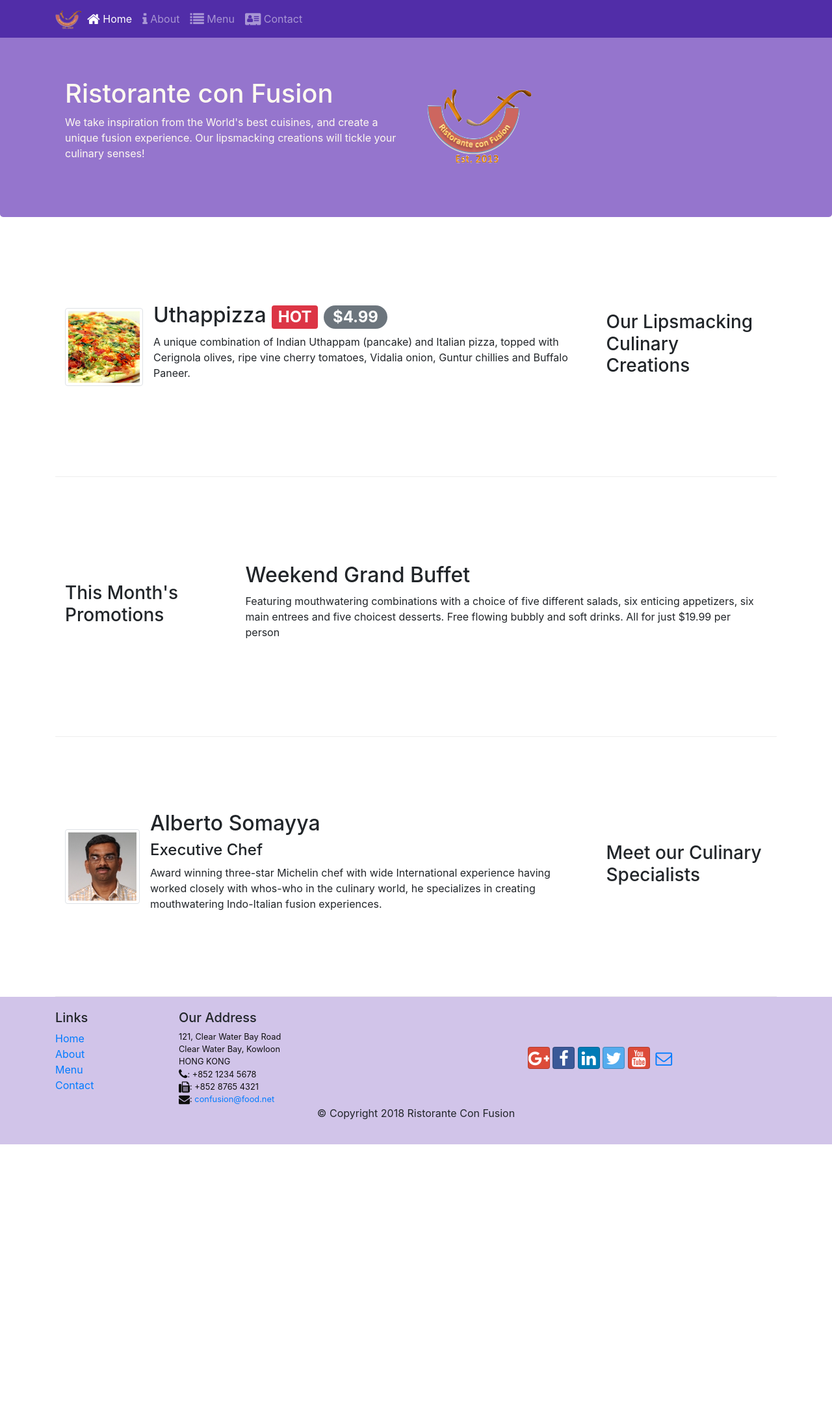
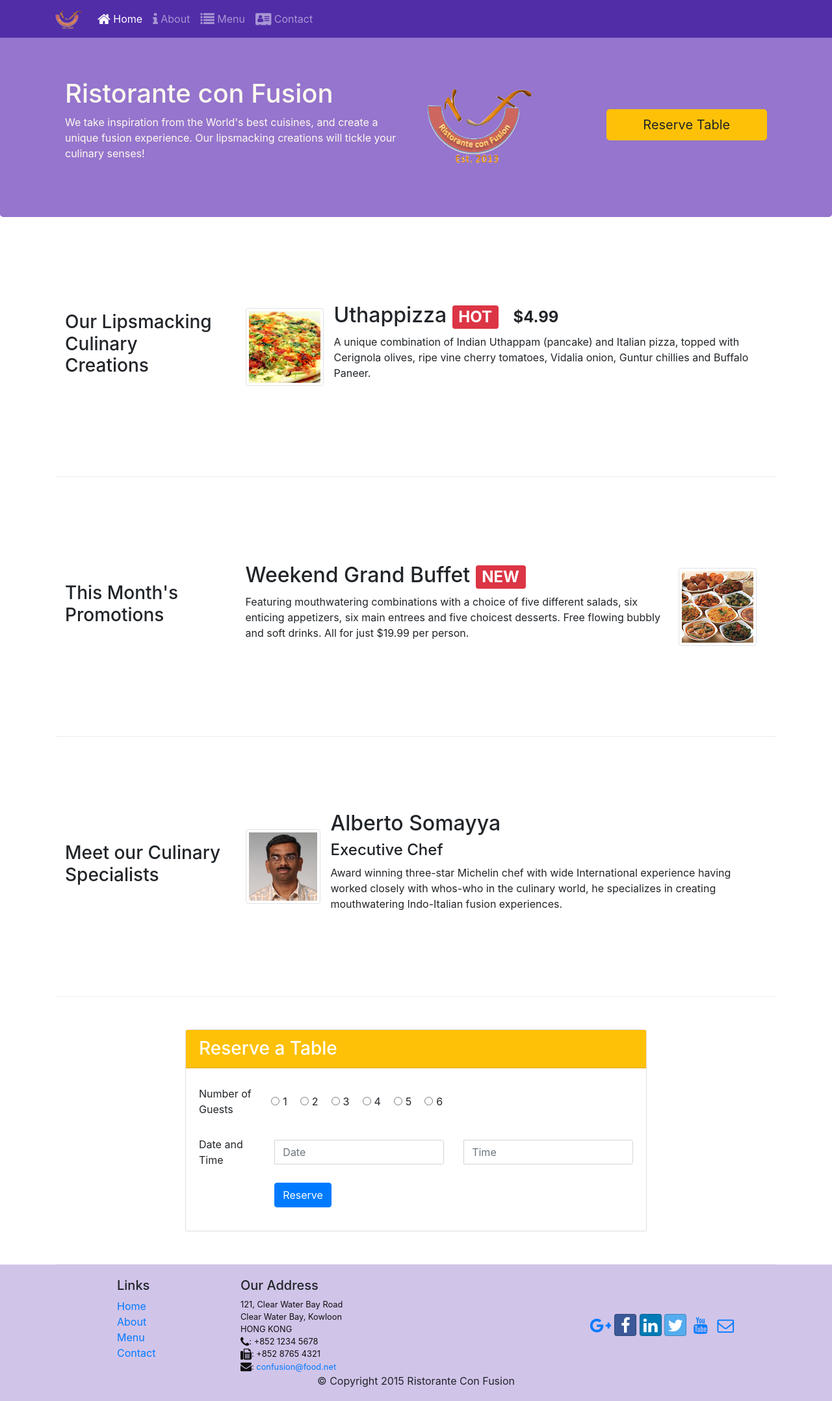
Before and after one commit to ashhar001/conFusion, a website: page index.html in a window 1280 px wide. Shown: the top 2156 px of the page at 65% size. Before the commit the page ends 1811 px from the top, so only its background shows below. Drawn offline with nearby package versions, Linux system fonts and the light colour scheme.

Commit message:
Assignment 2

```diff
--- a/css/styles.css
+++ b/css/styles.css
@@ -37,3 +37,12 @@ body{
 .navbar-dark{
     background-color: #512DA8;
 }
+
+
+input[type="radio"]{
+    margin-right: 0px 10px 0px 10px;
+}
+
+.form-check-label{
+    padding: 0px 10px 0px 10px;
+}
--- a/index.html
+++ b/index.html
@@ -7,45 +7,31 @@
 	<meta name="viewport" content="width=device-width, initial-scale=1, shrink-to-fit=no">
 	<meta http-equiv="x-ua-compatible" content="ie=edge">
 
-    <!-- Bootstrap CSS -->
+	<!-- CSS -->
 	<link rel="stylesheet" href="node_modules/bootstrap/dist/css/bootstrap.min.css">
 	<link rel="stylesheet" href="node_modules/font-awesome/css/font-awesome.min.css">
-    <link rel="stylesheet" href="node_modules/bootstrap-social/bootstrap-social.css">
+	<link rel="stylesheet" href="css/bootstrap-social.css">
 	<link rel="stylesheet" href="css/styles.css">
 
 	<title>Ristorante Con Fusion</title>
 </head>
 
 <body>
-
-    <nav class="navbar navbar-dark navbar-expand-sm fixed-top" >
+    <nav class="navbar navbar-dark navbar-expand-md fixed-top">
         <div class="container">
-
             <button class="navbar-toggler" type="button" data-toggle="collapse" data-target="#Navbar">
                 <span class="navbar-toggler-icon"></span>
             </button>
-
-            <a class="navbar-brand mr-auto" href="#"><img src="img/logo.png" height="30" width="41"></a>
-
+           <a class="navbar-brand" href="#"><img src="img/logo.png" height="30" width="41"></a>
            <div class="collapse navbar-collapse" id="Navbar">
-                <ul class="navbar-nav mr-auto">
-                    <li class="nav-item active">
-                        <a class="nav-link" href="#"><span class="fa fa-home fa-lg"></span> Home</a>
-                    </li>
-                    <li class="nav-item">
-                        <a class="nav-link" href="./aboutus.html"> <span class="fa fa-info fa-lg"></span> About</a>
-                    </li>
-                    <li class="nav-item">
-                        <a class="nav-link" href="#"><span class="fa fa-list fa-lg"></span> Menu</a>
-                    </li>
-                    <li class="nav-item">
-                        <a class="nav-link" href="./contactus.html"><span class="fa fa-address-card fa-lg"></span> Contact</a>
-                    </li>
+                <ul class="navbar-nav">
+                    <li class="nav-item active"><a class="nav-link" href="#"><span class="fa fa-home fa-lg"></span> Home</a></li>
+                    <li class="nav-item"><a class="nav-link" href="./aboutus.html"><span class="fa fa-info fa-lg"></span> About</a></li>
+                    <li class="nav-item"><a class="nav-link" href="#"><span class="fa fa-list fa-lg"></span> Menu</a></li>
+                    <li class="nav-item"><a class="nav-link" href="./contactus.html"><span class="fa fa-address-card fa-lg"></span> Contact</a></li>
                 </ul>
             </div>
-
         </div>
-
     </nav>
 
     <header class="jumbotron">
@@ -56,7 +42,10 @@
                     <p>We take inspiration from the World's best cuisines, and create a unique fusion experience. Our lipsmacking creations will tickle your culinary senses!</p>
                 </div>
                 <div class="col-12 col-sm align-self-center">
-                    <img src="img/logo.png " class="img-fluid">
+                    <img src="img/logo.png" class="img-fluid">
+                </div>
+                <div class="col-12 col-sm align-self-center">
+                    <a class="btn btn-warning btn-block btn-lg" href="#reservetable" role="button">Reserve Table</a>
                 </div>
             </div>
         </div>
@@ -64,46 +53,110 @@
 
     <div class="container">
         <div class="row row-content align-items-center">
-            <div class="col-12 col-sm-4 order-sm-last col-md-3">
+            <div class="col-sm-4 col-md-3 flex-last">
                 <h3>Our Lipsmacking Culinary Creations</h3>
             </div>
-            <div class="col col-sm order-sm-first col-md">
-
+            <div class="col-sm col-md flex-first">
                 <div class="media">
-                    <img class="d-flex mr-3 img-thumbnail align-self-center"
-                        src="img/uthappizza.png" alt="uthappizza">
+                    <img class="d-flex mr-3 img-thumbnail align-self-center" src="img/uthappizza.png" alt="Uthappizza">
                     <div class="media-body">
-                            <h2 class="mt-0">Uthappizza <span class="badge badge-danger">HOT</span> <span class="badge badge-pill badge-secondary">$4.99</span></h2>
-                            <p>A unique combination of Indian Uthappam (pancake) and Italian pizza, topped with Cerignola olives, ripe vine cherry tomatoes, Vidalia onion, Guntur chillies and Buffalo Paneer.</p>
+                        <h2 class="mt-0">Uthappizza <span class="badge badge-danger">HOT</span> <span class="badge badge-pill badge-default">$4.99</span></h2>
+                        <p class="hidden-xs-down d-none d-sm-block">A unique combination of Indian Uthappam (pancake) and
+                          Italian pizza, topped with Cerignola olives, ripe vine
+                          cherry tomatoes, Vidalia onion, Guntur chillies and
+                          Buffalo Paneer.</p>
                     </div>
                 </div>
-
-            </div>
-        </div>
-
-
-        <div class="row row-content align-items-center">
-            <div class="col-12 col-sm-4 col-md-3">
-                <h3>This Month's Promotions</h3>
-            </div>
-            <div class="col col-sm col-md">
-                <h2>Weekend Grand Buffet</h2>
-                <p>Featuring mouthwatering combinations with a choice of five different salads, six enticing appetizers, six main entrees and five choicest desserts. Free flowing bubbly and soft drinks. All for just $19.99 per person </p>
             </div>
         </div>
 
         <div class="row row-content align-items-center">
-            <div class="col-12 col-sm-4 order-sm-last col-md-3">
+            <div class="col-sm-4 col-md-3">
+                <h3>This Month's Promotions</h3>
+            </div>
+            <div class="col-sm col-md">
+                <div class="media">
+
+                    <div class="media-body flex-first">
+                        <h2 class="mt-0">Weekend Grand Buffet <span class="badge badge-danger">NEW</span></h2>
+                        <p class="hidden-xs-down d-none d-sm-block">Featuring mouthwatering combinations with a choice of five different salads, six enticing appetizers, six main entrees and five choicest desserts. Free flowing bubbly and soft drinks. All for just $19.99 per person.</p>
+                    </div>
+                    <img class="d-flex mr-3 img-thumbnail align-self-center flex-last" src="img/buffet.png" alt="Buffet">
+                </div>
+            </div>
+        </div>
+
+        <div class="row row-content align-items-center">
+            <div class="col-sm-4 col-md-3 flex-last">
                 <h3>Meet our Culinary Specialists</h3>
             </div>
-            <div class="col col-sm order-sm-first col-md">
+            <div class="col-sm col-md flex-first">
                 <div class="media">
                     <img class="d-flex mr-3 img-thumbnail align-self-center"
-                    src="img/alberto.png" alt="alberto">
+                         src="img/alberto.png" alt="Alberto Somayya">
                     <div class="media-body">
                         <h2 class="mt-0">Alberto Somayya</h2>
                         <h4>Executive Chef</h4>
-                        <p class="d-none d-sm-block">Award winning three-star Michelin chef with wide International experience having worked closely with whos-who in the culinary world, he specializes in creating mouthwatering Indo-Italian fusion experiences. </p>
+                        <p class="hidden-xs-down d-none d-sm-block">Award winning three-star Michelin chef with wide
+                         International experience having worked closely with
+                         whos-who in the culinary world, he specializes in
+                          creating mouthwatering Indo-Italian fusion experiences.
+                         </p>
+                    </div>
+                </div>
+            </div>
+        </div>
+
+        <div class="row row-content justify-content-center justify-content-center">
+            <div class="col col-sm-8 align-self-center">
+                <div class="card">
+                    <h3 class="card-header bg-warning text-white">Reserve a Table</h3>
+                    <div class="card-body">
+						<form id="reservetable">
+							<div class="form-group row align-items-center">
+								<label class="col-12 col-sm-2 col-form-label">Number of Guests</label>
+								<div class="form-check form-check-inline col-12 col-sm">
+									<label class="form-check-label">
+										<input type="radio" class="form-check-input " id="numberofguest1" name="numberofguest" value="1">1
+									</label>
+									<label class="form-check-label">
+										<input type="radio" class="form-check-input" id="numberofguest2" name="numberofguest" value="2">2
+									</label>
+									<label class="form-check-label">
+										<input type="radio" class="form-check-input" id="numberofguest3" name="numberofguest" value="2">3
+									</label>
+									<label class="form-check-label">
+										<input type="radio" class="form-check-input" id="numberofguest4" name="numberofguest" value="2">4
+									</label>
+									<label class="form-check-label">
+										<input type="radio" class="form-check-input" id="numberofguest5" name="numberofguest" value="2">5
+									</label>
+									<label class="form-check-label">
+										<input type="radio" class="form-check-input" id="numberofguest6" name="numberofguest" value="2">6
+									</label>
+								</div>
+							</div>
+							<div class="form-group row align-items-center">
+								<label class="col-12 col-sm-2 col-form-label">Date and Time</label>
+								<div class="col-12 col-sm-5">
+									<div class="input-group">
+										<i class="input-group-addon" aria-hidden="true"></i>
+										<input type="text" class="form-control" id="date" name="date" placeholder="Date">
+									</div>
+								</div>
+								<div class="col-12 col-sm-5">
+									<div class="input-group">
+										<i class="input-group-addon" aria-hidden="true"></i>
+										<input type="text" class="form-control" id="time" name="time" placeholder="Time">
+									</div>
+								</div>
+							</div>
+							<div class="form-group row">
+								<div class="offset-sm-2 col-md-10">
+									<button type="submit" class="btn btn-primary">Reserve</button>
+								</div>
+							</div>
+						</form>
 					</div>
 				</div>
 			</div>
@@ -113,7 +166,7 @@
     <footer class="footer">
         <div class="container">
             <div class="row">
-                <div class=" col-4 col-sm-2">
+                <div class="col-5 offset-1 col-sm-2">
                     <h5>Links</h5>
                     <ul class="list-unstyled">
                         <li><a href="#">Home</a></li>
@@ -122,7 +175,7 @@
                         <li><a href="./contactus.html">Contact</a></li>
                     </ul>
                 </div>
-                <div class="col-7 col-sm-5">
+                <div class="col-6 col-sm-5">
                     <h5>Our Address</h5>
                     <address>
 		              121, Clear Water Bay Road<br>
@@ -130,32 +183,32 @@
 		              HONG KONG<br>
 		              <i class="fa fa-phone fa-lg"></i>: +852 1234 5678<br>
 		              <i class="fa fa-fax fa-lg"></i>: +852 8765 4321<br>
-		              <i class="fa fa-envelope fa-lg"></i>: <a href="mailto:confusion@food.net">confusion@food.net</a>
+		              <i class="fa fa-envelope fa-lg"></i>:
+                      <a href="mailto:confusion@food.net">confusion@food.net</a>
 		           </address>
                 </div>
-                <div class="col-12 col-sm-4 align-self-center">
-                    <div class="text-center">
-                        <a class="btn btn-social-icon btn-google" href="http://google.com/+"><i class="fa fa-google-plus fa-lg"></i> </a>
-                        <a class="btn btn-social-icon btn-facebook" href="http://www.facebook.com/profile.php?id="><i class="fa fa-facebook fa-lg"></i> </a>
-                        <a class="btn btn-social-icon btn-linkedin" href="http://www.linkedin.com/in/"><i class="fa fa-linkedin fa-lg"></i> </a>
-                        <a class="btn btn-social-icon btn-twitter" href="http://twitter.com/"><i class="fa fa-twitter fa-lg"></i> </a>
-                        <a class="btn btn-social-icon btn-google" href="http://youtube.com/"><i class="fa fa-youtube fa-lg"></i> </a>
-                        <a class="btn btn-social-icon" href="mailto:"><i class="fa fa-envelope-o fa-lg"></i></a>
+                <div class="col-sm align-self-center">
+                    <div style="text-align:center">
+                        <a class="btn btn-social-icon btn-google-plus" href="http://google.com/+"><i class="fa fa-google-plus"></i></a>
+                        <a class="btn btn-social-icon btn-facebook" href="http://www.facebook.com/profile.php?id="><i class="fa fa-facebook"></i></a>
+                        <a class="btn btn-social-icon btn-linkedin" href="http://www.linkedin.com/in/"><i class="fa fa-linkedin"></i></a>
+                        <a class="btn btn-social-icon btn-twitter" href="http://twitter.com/"><i class="fa fa-twitter"></i></a>
+                        <a class="btn btn-social-icon btn-youtube" href="http://youtube.com/"><i class="fa fa-youtube"></i></a>
+                        <a class="btn btn-social-icon" href="mailto:"><i class="fa fa-envelope-o"></i></a>
                     </div>
                 </div>
            </div>
-
            <div class="row justify-content-center">
                 <div class="col-auto">
-                    <p>© Copyright 2018 Ristorante Con Fusion</p>
+                    <p>© Copyright 2015 Ristorante Con Fusion</p>
                 </div>
            </div>
         </div>
     </footer>
 
-    <!-- jQuery first, then Popper.js, then Bootstrap JS. -->
-    <script src="node_modules/jquery/dist/jquery.slim.min.js"></script>
-    <script src="node_modules/popper.js/dist/umd/popper.min.js"></script>
+    <!-- jQuery first, then Tether, then Bootstrap JS. -->
+    <script src="node_modules/jquery/dist/jquery.min.js"></script>
+    <script src="node_modules/tether/dist/js/tether.min.js"></script>
     <script src="node_modules/bootstrap/dist/js/bootstrap.min.js"></script>
 </body>
 
```
Lines whose indentation alone changed are shown as unchanged.
